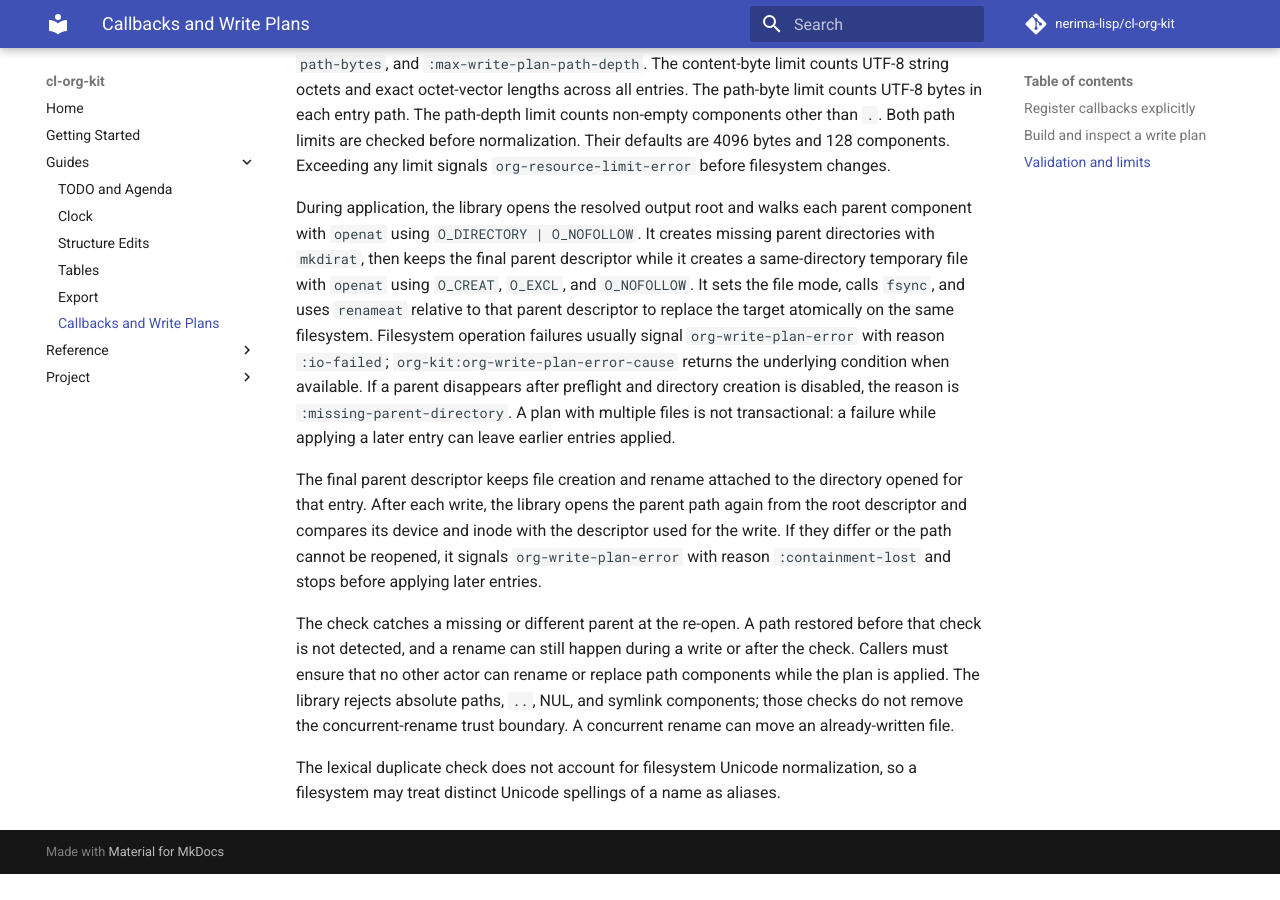
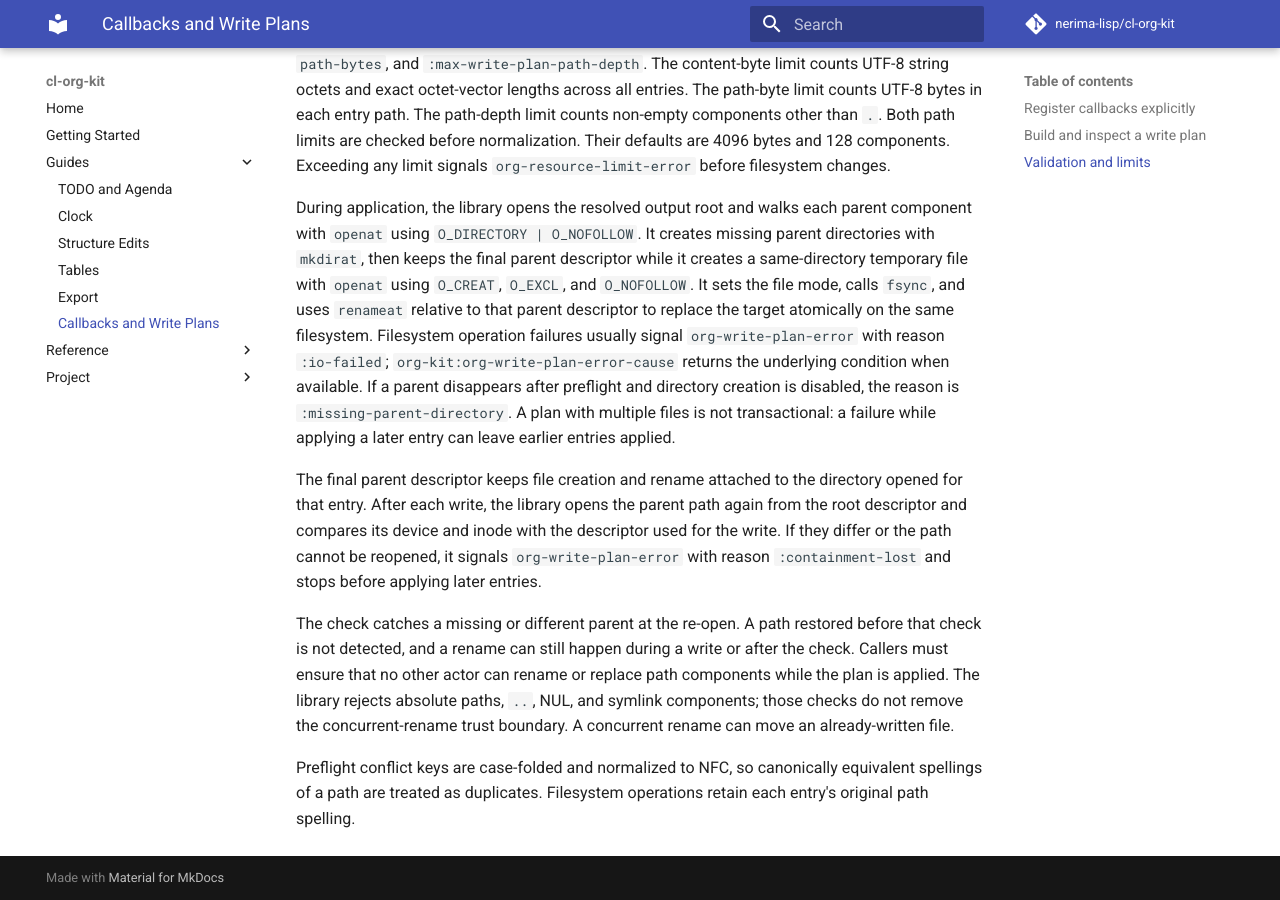
Before and after one commit to nerima-lisp/cl-org-kit, an MkDocs documentation site: the page built from docs/src/guides/callbacks-and-write-plans.md, in a window 1280 px wide and 900 px high, scrolled down 2218 px. Built offline with MkDocs 1.6.1 and Material for MkDocs 9.7.7, drawn with Linux system fonts in a browser that asks for light colours; comment, search, counter and statistics services are not loaded; before the commit the page ends 3092 px from its top, so only the background shows below that.

Commit message:
fix(write-plan): detect Unicode equivalent path conflicts

```diff
--- a/docs/src/guides/callbacks-and-write-plans.md
+++ b/docs/src/guides/callbacks-and-write-plans.md
@@ -119,6 +119,6 @@ paths, `..`, NUL, and symlink components; those checks
 do not remove the concurrent-rename trust boundary. A concurrent rename can
 move an already-written file.
 
-The lexical duplicate check does not account for filesystem Unicode
-normalization, so a filesystem may treat distinct Unicode spellings of a name
-as aliases.
+Preflight conflict keys are case-folded and normalized to NFC, so canonically
+equivalent spellings of a path are treated as duplicates. Filesystem operations
+retain each entry's original path spelling.
```
Also changed, not shown: 2 other files.
